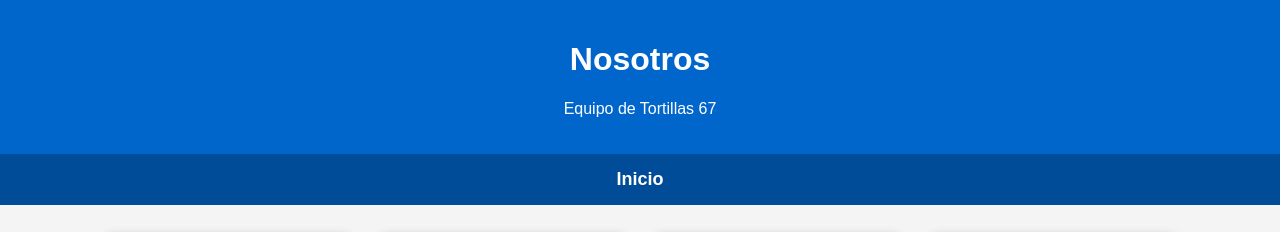
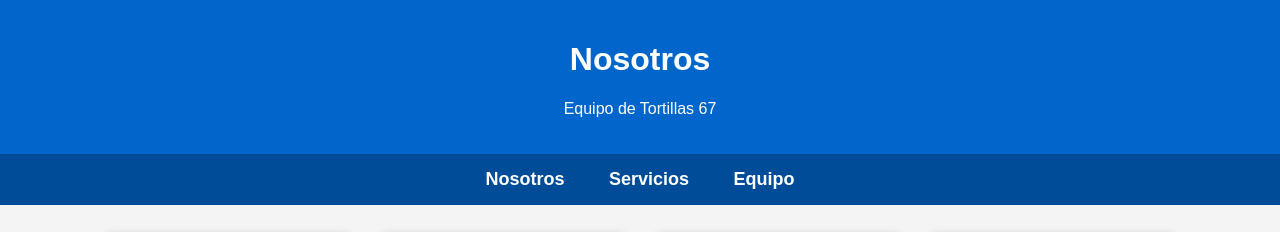
Before and after one commit to Tortillas67/Tortillas67.github.io, a plain HTML site: page index.html in a window 1280 px wide. Shown: the top 232 px of the page. Drawn offline with Linux system fonts and the light colour scheme.

Commit message:
Add navigation links for 'Nosotros', 'Servicios', and 'Equipo'

```diff
--- a/index.html
+++ b/index.html
@@ -87,7 +87,9 @@ footer{
 </header>
 
 <nav>
-    <a href="index.html">Inicio</a>
+    <a href="/nosotros">Nosotros</a>
+       <a href="/servicios">Servicios</a>
+       <a href="/equipo">Equipo</a>
 </nav>
 
 <main>
```
